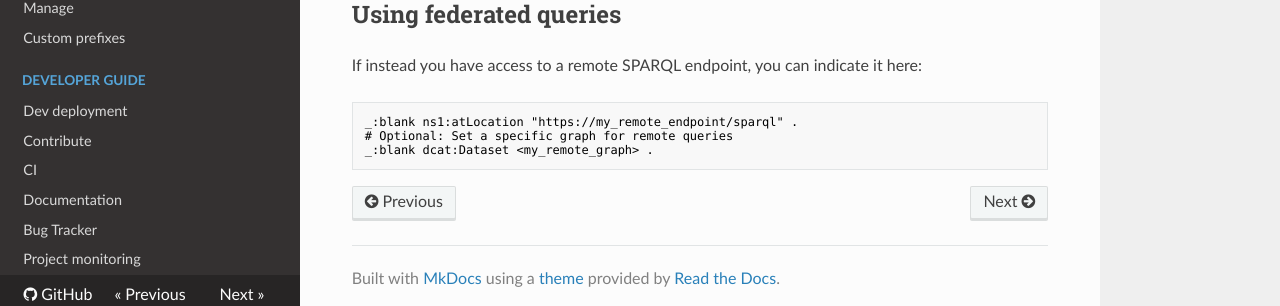
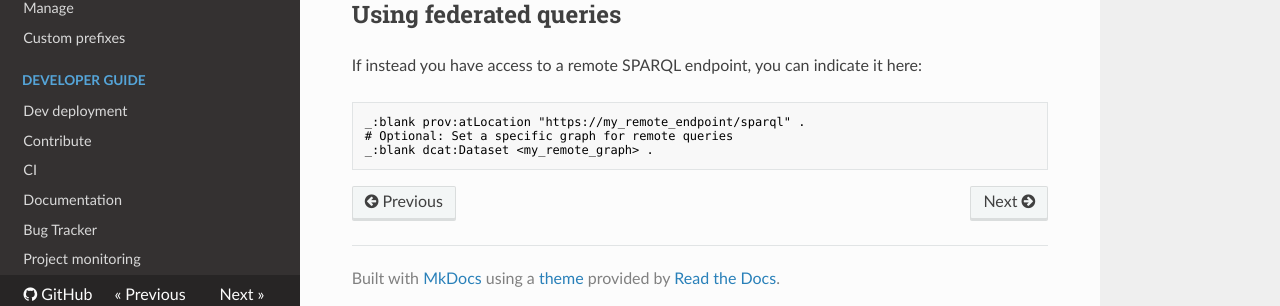
Before and after one commit to askomics/flaskomics, an MkDocs documentation site: the page built from docs/abstraction.md, in a window 1280 px wide and 900 px high, scrolled down 6134 px. Shown: the part 585-891 px from the top of the window. Built offline with MkDocs 1.6.1, drawn with Linux system fonts in a browser that asks for light colours; nearby versions of some CDN libraries; some of the changed text lies outside the part shown.

Commit message:
Fix prefix in doc

````diff
--- a/docs/abstraction.md
+++ b/docs/abstraction.md
@@ -255,7 +255,7 @@ _:blank dcat:dataset <file_turtle_XXXXX_gene_tsv> .
 To describe a remote dataset, you can either fill out the "Distant endpoint" and optionally the "Distant graph" fields when integrating an RDF dataset, or you could add description triples in your dataset, as follows:
 
 ```turtle
-_:blank ns1:atLocation "https://my_remote_endpoint/sparql" .
+_:blank prov:atLocation "https://my_remote_endpoint/sparql" .
 _:blank dcat:Dataset <my_remote_graph> .
 ```
 
@@ -319,7 +319,7 @@ Here is an example of an ontological class:
 If instead you have access to a remote SPARQL endpoint, you can indicate it here:
 
 ```turtle
-_:blank ns1:atLocation "https://my_remote_endpoint/sparql" .
+_:blank prov:atLocation "https://my_remote_endpoint/sparql" .
 # Optional: Set a specific graph for remote queries
 _:blank dcat:Dataset <my_remote_graph> .
 ```
````
